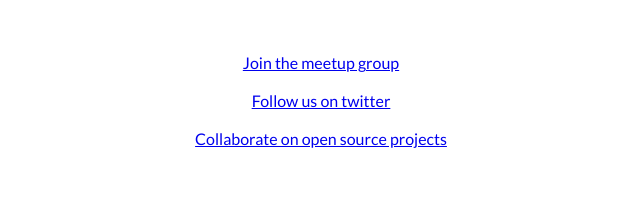
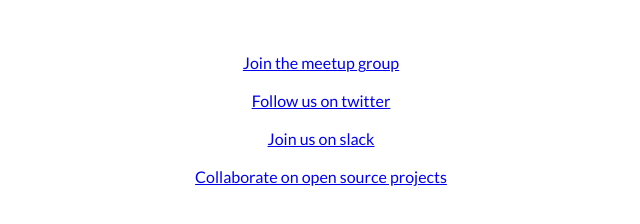
Before and after one commit to ReactBlr/reactbangalore.github.io, a plain HTML site: page index.html in a window 1280 px wide. Shown: the part 252-476 px from the top of the page, without its empty margins (319-959 px from the left). Drawn offline with Linux system fonts and the light colour scheme.

Commit message:
Added a link to slack

```diff
--- a/index.html
+++ b/index.html
@@ -17,6 +17,8 @@
     <br/><br/>
     <a href="https://twitter.com/ReactBangalore">Follow us on twitter</a>
     <br/><br/>
+    <a href="https://reactbangalore.herokuapp.com/">Join us on slack</a>
+    <br/><br/>
     <a href="https://github.com/ReactBangalore/projects">Collaborate on open source projects</a>
   </body>
 </html>
```
